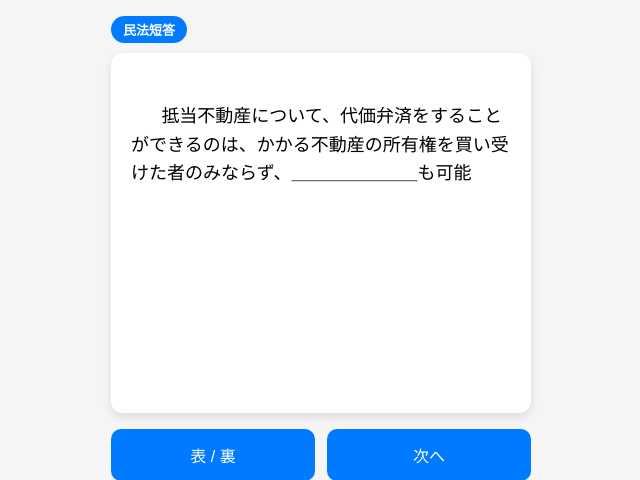
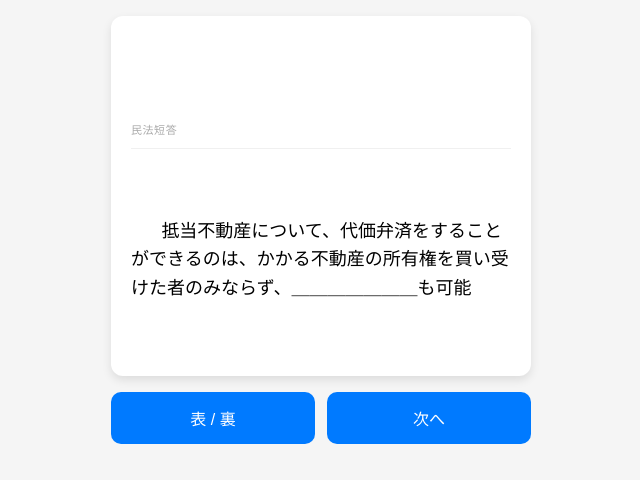
Before and after one commit to Sken2015/anki_web, a Flask app: page / in a window 1280 px wide. Shown: the top 480 px of the page, without its empty margins (319-959 px from the left). Run offline with Flask 3, Linux system fonts and the light colour scheme.

Commit message:
style: make subject label subtle inside card header

```diff
--- a/templates/card.html
+++ b/templates/card.html
@@ -18,17 +18,6 @@
       padding: 16px;
     }
 
-    .subject-badge {
-      display: inline-block;
-      background: #007aff;
-      color: white;
-      font-size: 13px;
-      font-weight: bold;
-      padding: 4px 12px;
-      border-radius: 20px;
-      margin-bottom: 10px;
-    }
-
     .card {
       background: white;
       border-radius: 12px;
@@ -38,6 +27,15 @@
       font-size: 18px;
       line-height: 1.6;
       white-space: pre-wrap;
+    }
+
+    .subject-label {
+      font-size: 11px;
+      color: #aaa;
+      letter-spacing: 0.05em;
+      margin-bottom: 10px;
+      padding-bottom: 8px;
+      border-bottom: 1px solid #f0f0f0;
     }
 
     .buttons {
@@ -64,10 +62,10 @@
 <body>
 
   <div class="container">
-    {% if card.deck %}
-    <div class="subject-badge">{{ card.deck }}</div>
-    {% endif %}
     <div class="card" id="card">
+      {% if card.deck %}
+      <div class="subject-label">{{ card.deck }}</div>
+      {% endif %}
       {{ card.front | safe }}
     </div>
 
```
